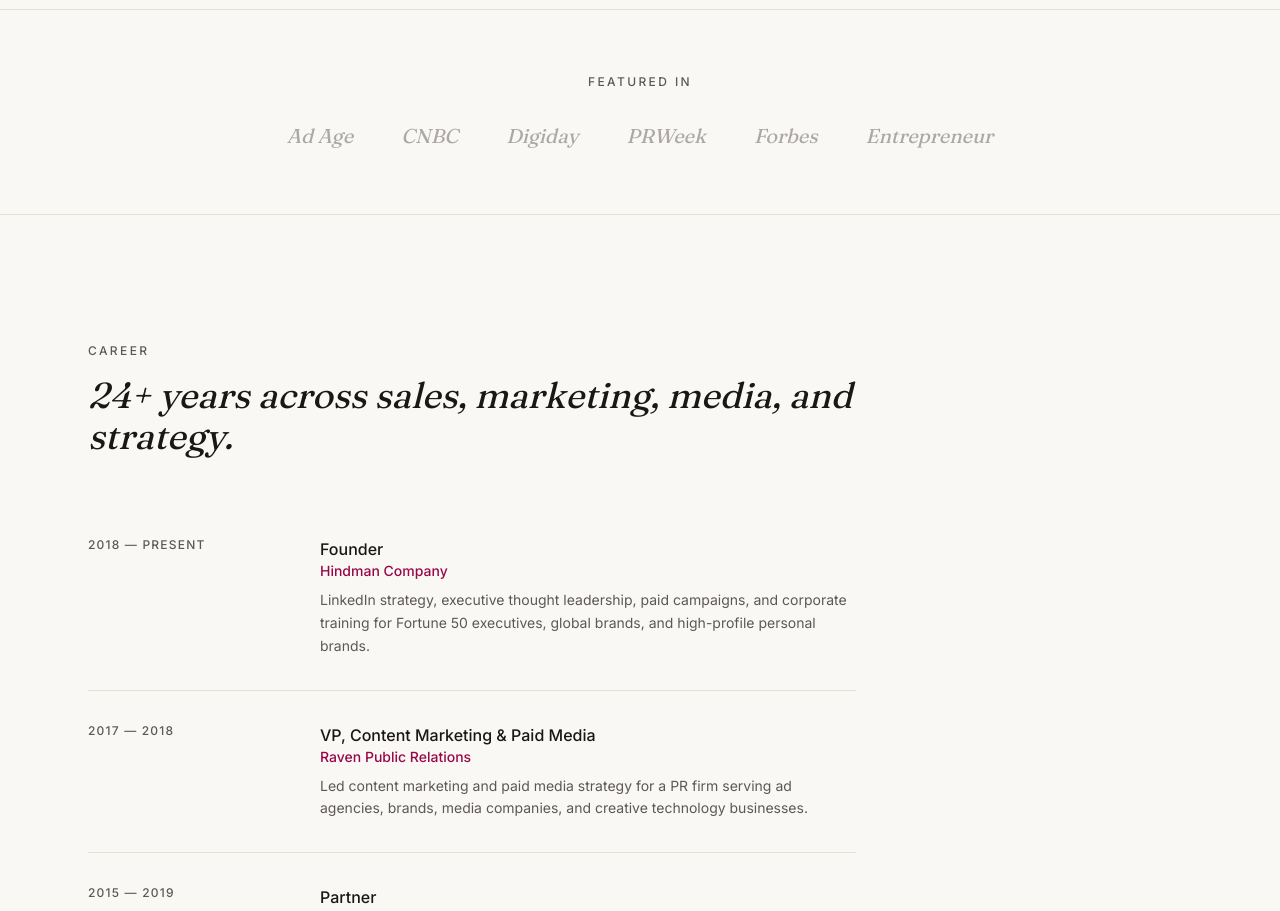
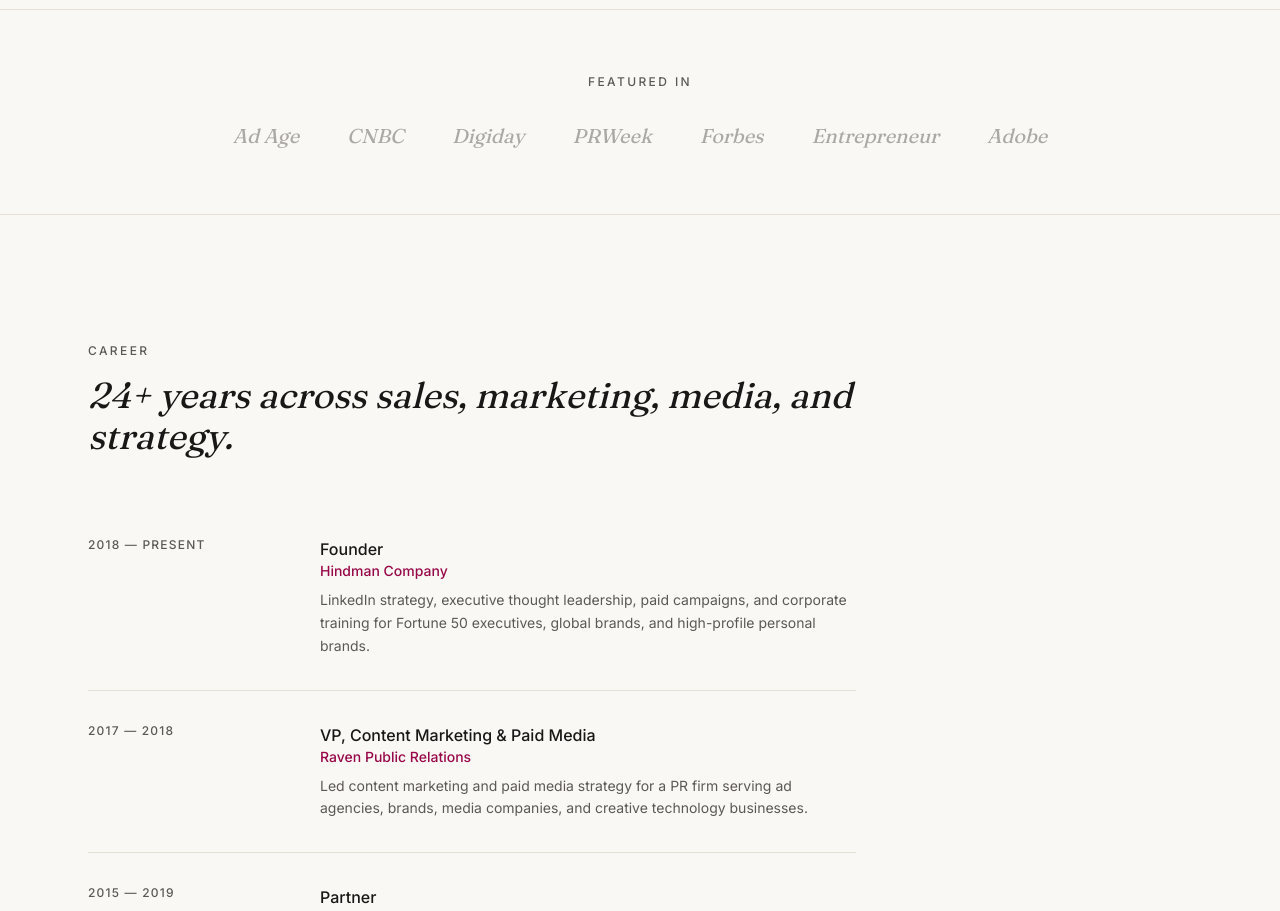
Before and after one commit to walterh1996/HindmanCo, a Next.js app: page /about in a window 1280 px wide. Shown: the part 2060-2971 px from the top of the page. Built offline with nearby package versions, Linux system fonts and the light colour scheme.

Commit message:
auto-backup: 2026-06-30 15:43:17

```diff
--- a/src/app/about/page.tsx
+++ b/src/app/about/page.tsx
@@ -23,6 +23,7 @@ const pressLogos = [
   "PRWeek",
   "Forbes",
   "Entrepreneur",
+  "Adobe",
 ];
 
 const career = [
```
